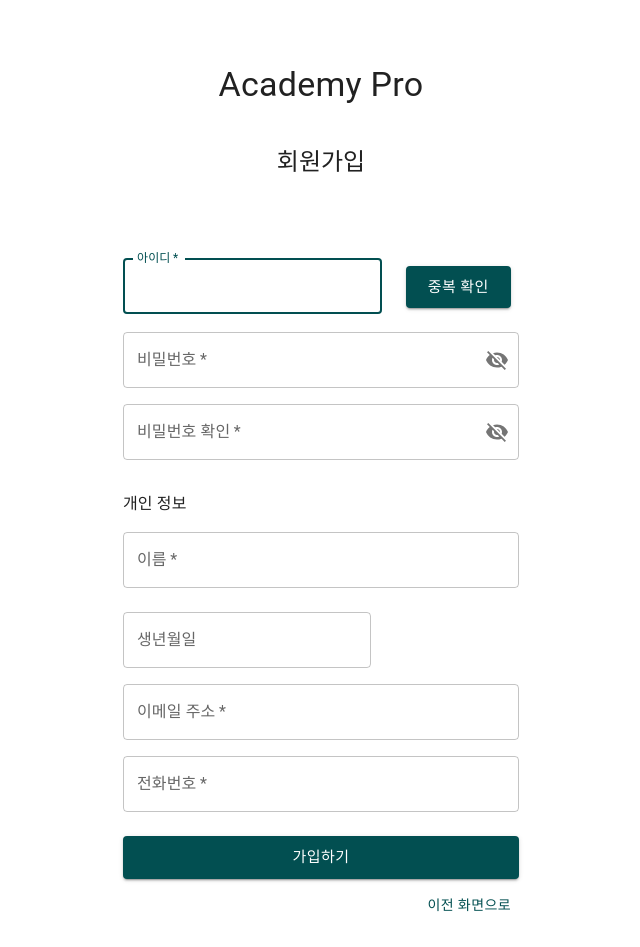
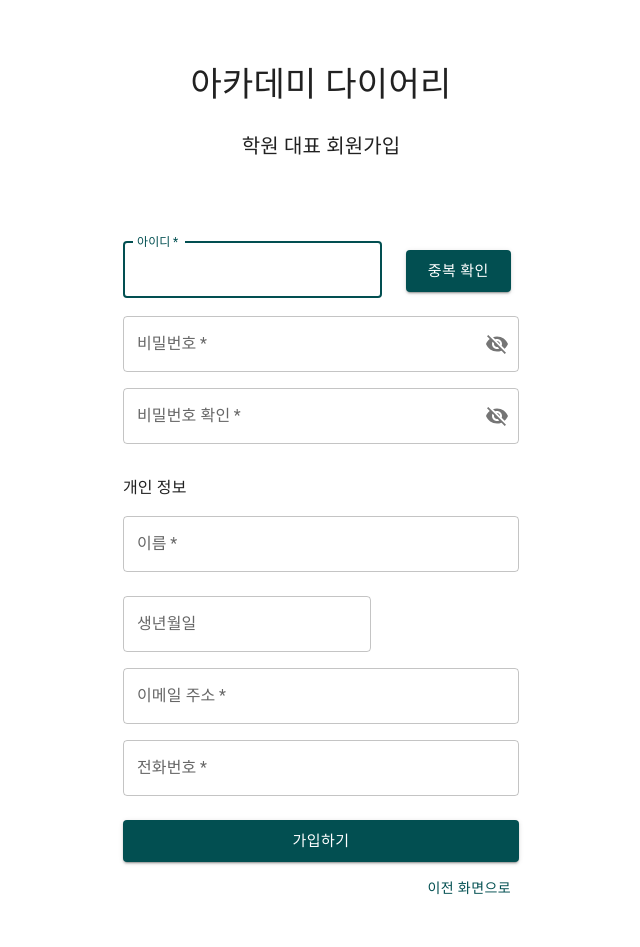
Before and after one commit to Academy-Diary/AcademyDiary_WEB, a React (Vite) app: page /signup in a window 1280 px wide. Both pictures are taken after a click on the button "학원 대표". Shown: the whole page, without its empty margins (319-959 px from the left). Built offline with nearby package versions, Linux system fonts and the light colour scheme; no server answers.

Commit message:
design: 회원가입 페이지 타이틀 수정, 강사 또는 원장 표시, 배치 조정 등 #108

```diff
--- a/src/pages/signup/signup.jsx
+++ b/src/pages/signup/signup.jsx
@@ -1,5 +1,5 @@
 import React, { useState } from 'react';
-import { Box, Button, Typography, Container, Link, Grid, TextField, InputAdornment, IconButton, Alert } from '@mui/material';
+import { Box, Button, Typography, Link, Grid, TextField, InputAdornment, IconButton, Alert } from '@mui/material';
 import { Visibility, VisibilityOff } from '@mui/icons-material';
 import dayjs from 'dayjs';
 import { DemoContainer } from '@mui/x-date-pickers/internals/demo';
@@ -21,8 +21,8 @@ export default function SignUp() {
 
   return (
     <>
-      <Typography variant="h4" align="center" mb={5}>
-        Academy Pro
+      <Typography variant="h4" align="center" sx={{ mb: 3 }}>
+        아카데미 다이어리
       </Typography>
       {status === 0 && <SelectPosition handleSelect={handleSelect} />}
       {status === 1 && <SignupForm position={position} setStatus={setStatus} setName={setName} />}
@@ -34,7 +34,7 @@ export default function SignUp() {
 function SelectPosition({ handleSelect }) {
   return (
     <>
-      <Typography variant="h5" align="center" mb={30}>
+      <Typography variant="h5" align="center" mb={20}>
         회원가입
       </Typography>
       <Button variant="contained" size="large" sx={{ m: 1 }} fullWidth onClick={() => handleSelect('CHIEF')}>
@@ -134,8 +134,8 @@ function SignupForm({ position, setStatus, setName }) {
 
   return (
     <Box>
-      <Typography variant="h5" align="center" mb={1}>
-        회원가입
+      <Typography variant="h6" align="center" mb={1}>
+        {position === 'CHIEF' ? '학원 대표 ' : '강사 '}회원가입
       </Typography>
       <Typography variant="body1" align="center" mb={10}>
         {position === 'director' && '학원 대표'}
```
